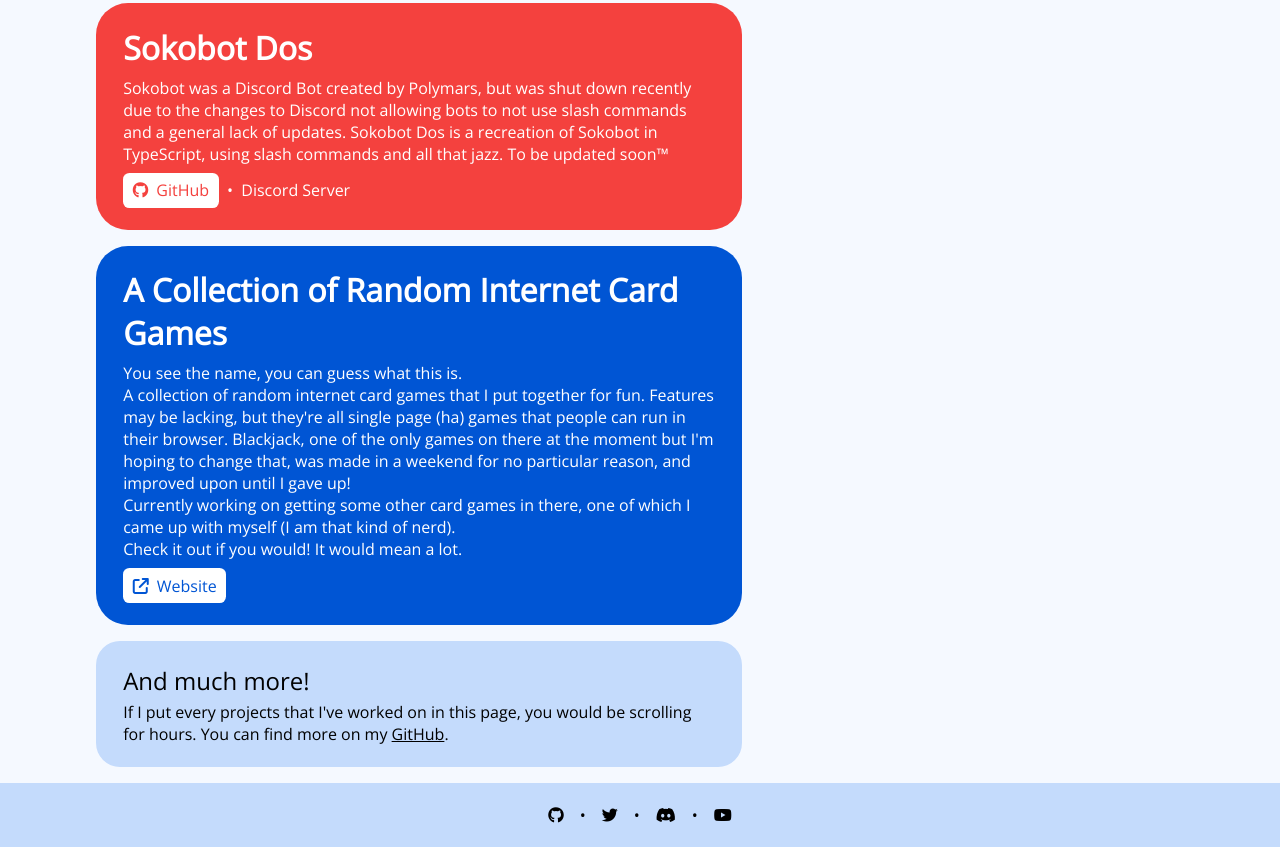
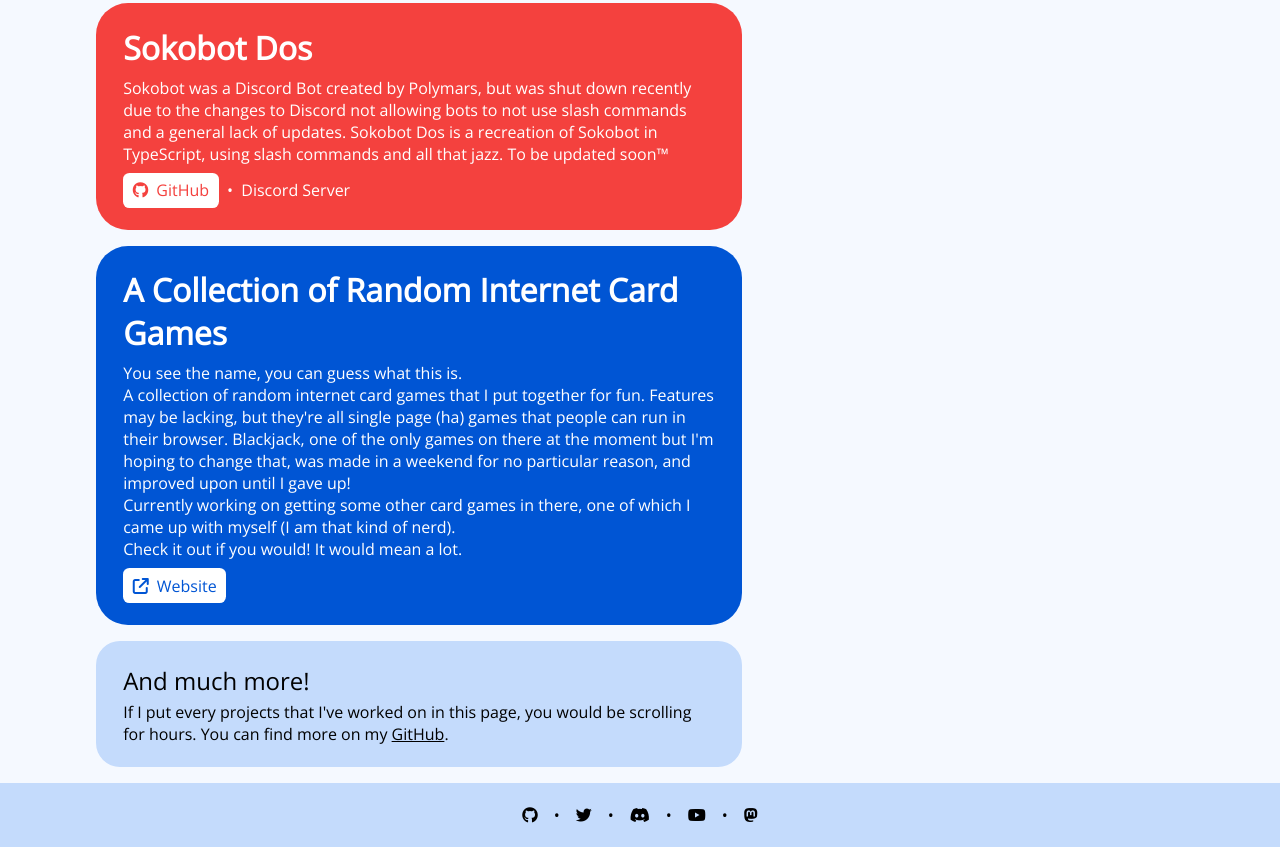
Before and after one commit to dabudke/dabudke.github.io, a plain HTML site: page index.html in a window 1280 px wide. Shown: the part 651-1498 px from the top of the page. Drawn offline with nearby package versions, Linux system fonts and the light colour scheme.

Commit message:
Add Mastodon profile

```diff
--- a/index.html
+++ b/index.html
@@ -106,6 +106,7 @@
         <li><a href="https://twitter.com/LittleKitacho"><i class="fa-brands fa-twitter"></i></a></li>
         <li><a href="https://discord.gg/ptsuhv2HQ5"><i class="fa-brands fa-discord"></i></a></li>
         <li><a href="https://www.youtube.com/channel/UCR8PkiQ4JleQG-21xURWtmQ"><i class='fa-brands fa-youtube'></i></a></li>
+        <li><a href="https://mastodon.online/@littlekitacho" rel="me"><i class='fa-brands fa-mastodon'></i></a></li>
       </ul>
     </footer>
 
```
